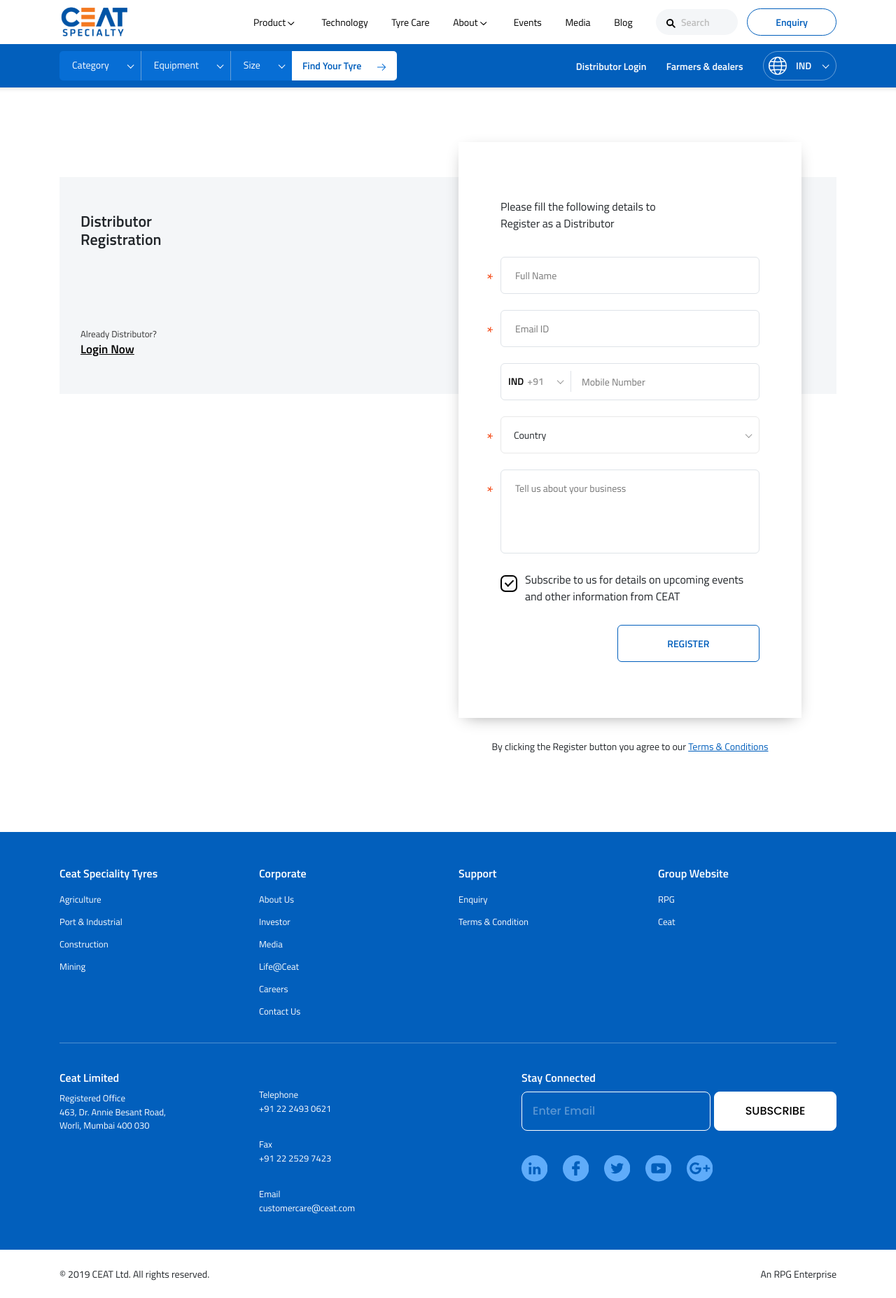
After one commit to gokulthehunter/ceat-spl, a PHP site: page /ceat-spl/pages/distributor-registration.php in a window 1280 px wide. The commit adds this page. Shown: the whole page at 70% size. Run offline with PHP 8.4, Linux system fonts and the light colour scheme.

Commit message:
forms page done

```diff
--- a/assets/css/scss/module/pages/_login-and-reg.scss
+++ b/assets/css/scss/module/pages/_login-and-reg.scss
@@ -1,10 +1,51 @@
-.users{
+.users{position: relative;
+    &:after{content: '';position: absolute;left:0;top:0;width: 100%;height: 310px;background-color: #F4F6F8;z-index: -1;}
     &_copy{padding:50px 30px;
         &_down{
             &--text{font-size:13px;margin-bottom:0;color:#333;}
             &--btn{font-size: 17px;@extend %transition;text-decoration: underline;color:#000;font-weight:600;
                 &:hover{color: $color_main;text-decoration: underline;}
+                @include media-xs-max(){font-size: 15px;}
+            }
+            @include media-xs-max(){text-align: center;}
+        }
+        @include media-xs-max(){padding:25px 15px;}
+    }
+    &_form{padding:80px 60px ;margin-right:50px;box-shadow: 0px 6px 23px -10px rgba(0,0,0,0.45);margin-top:-50px;min-height:450px;
+        &--title{font-size: 16px;padding-bottom: 20px;
+            @include media-xs-max(){text-align: center;}
+        }
+        &--spl{color:$color_main;font-size: 14px;@extend %transition;text-decoration: underline;
+            &:hover{color: $color_sub;text-decoration: underline;}
+        }
+        .c{
+            &_btn--inner{min-width: 100%;}
+            &_field{position: relative;
+                &:before{content:'*';position: absolute;left:-20px;top:29%;color: #F45120;font-size:24px;line-height:24px;}
+                &.optional{
+                    &:before{display: none;}
+                }
+                &.labelfix{
+                    &:before{top: 20px;}
+                }
+                &--input{
+                    &:active,&:focus{border-color:$color_main;}
+                }
+                &--select{
+                    &.open,&:focus{border-color: $color_main;}
+                }
+                &--textarea{min-height: 120px;resize: none;}
             }
         }
+        @include media-md-max(){padding: 70px 45px;margin-right:25px;}
+        @include media-xs-max(){margin:0 10px 0;padding:30px;}
+    }
+    &--note{margin-right:50px;
+        p{padding-top:30px;font-size: 14px;
+            a{color:$color_main;@extend %transition;text-decoration:underline;
+                &:hover{color:$color_sub;text-decoration:underline;}
+            }
+        }
+        @include media-xs-max(){margin:0 15px;}
     }
 }
--- a/assets/css/scss/module/partials/_base.scss
+++ b/assets/css/scss/module/partials/_base.scss
@@ -30,7 +30,7 @@
         &--inner{font-weight:600;margin:0;font-size:22px;}
     }
     &_field{position: relative;padding-bottom:15px;
-        &--input{padding:15px 20px;font-size:14px;width:100%;border:solid 1px #DEE3E8;outline:none;border-radius:6px;}
+        &--input,&--textarea{padding:15px 20px;font-size:14px;width:100%;border:solid 1px #DEE3E8;outline:none;border-radius:6px;}
         &--error{color:$color_sub;font-size:12px;right:6px;bottom:14px;position: absolute;margin:0;display: none}
         &.with_country{
             .c_field{
@@ -44,6 +44,23 @@
                     img{display: inline-block;width: 18px;vertical-align: middle;margin-right:8px;}
                 }
             }
+        }
+        &.type-select{width: 100%;display:flex;
+            .c_field{
+                &--select{font-size:14px;width:100%;border-radius:6px;min-height:53px;padding-top:6px;background-color:none;
+                    ul.list{width: 100%;}
+                }
+            }
+        }
+        &.checktype{display: block;
+                input {padding: 0;height: initial;width: initial;margin-bottom: 0;display: none;cursor: pointer;
+                    &:checked + label:after {content: '';display: block;position: absolute;top: 6px;left: 9px;width: 7px;height: 12px;border: solid #000;border-width: 0 2px 2px 0;transform: rotate(45deg);}
+                }
+                label {position: relative;cursor: pointer;
+                    span{padding-left:35px;margin-top:-30px;display: inline-block;vertical-align: top;}
+                    &:before {content:'';appearance: none;background-color: transparent;border: 2px solid #000;box-shadow: 0 1px 2px rgba(0, 0, 0, 0.05), inset 0px -15px 10px -12px rgba(0, 0, 0, 0.05);
+                        padding: 10px;display: inline-block;position: relative;vertical-align: middle;cursor: pointer;margin-right: 5px;border-radius: 7px;}
+                }
         }
     }
     &_btn{
--- /dev/null
+++ b/pages/distributor-registration.php
@@ -0,0 +1,108 @@
+<?php include("../includes/settings.php") ?>
+<!DOCTYPE html>
+<html>
+<head>
+    <title>Distributor Registration</title>
+    <?php include('../includes/header-imports.php') ?>
+</head>
+<body>
+    <!-- common loader[start] -->
+    <?php include('../components/shared/loader.php') ?>
+    <!-- common loader[end] -->
+    <!-- website header[start] -->
+    <?php include('../components/shared/header.php') ?>
+    <!-- website header[end] -->
+    <main>
+        <div class="py-md-5"></div>
+        <div class="container">
+            <div class="py-3"></div>
+            <div class="users">
+                <div class="row">
+                    <div class="col-lg-6 col-md-4">
+                        <div class="users_copy">
+                            <div class="c_title">
+                                <h1 class="c_title--inner text-center text-md-left">Distributor<br/>Registration</h1>
+                            </div>
+                            <div class="py-md-5 py-2 my-2"></div>
+                            <div class="users_copy_down">
+                                <p class="users_copy_down--text">Already Distributor?</p>
+                                <a class="users_copy_down--btn" href="javascript:void(0)">Login Now</a>
+                            </div>
+                        </div>
+                    </div>
+                    <div class="col-lg-6 col-md-8">
+                        <form class="users_form bg_white">
+                            <p class="users_form--title">Please fill the following details to <br class="d-none d-md-block"/>Register as a Distributor</p>
+                            <div class="c_field my-2">
+                                <input type="text" class="c_field--input" placeholder="Full Name">
+                                <p class="c_field--error">This field is Required</p>
+                            </div>
+                            <div class="c_field my-2">
+                                <input type="email" class="c_field--input" placeholder="Email ID">
+                                <p class="c_field--error">This field is Required</p>
+                            </div>
+                            <div class="c_field with_country optional">
+                                <select class="country-code-changer" id="prod-area-c-code">
+                                    <option selected value="+91" data-image="<?php echo $imagesurl ?>flags/in.svg">India <span>+91</span></option>
+                                    <option value="+22" data-image="<?php echo $imagesurl ?>flags/it.svg">Italy +22</option>
+                                    <option value="+23" data-image="<?php echo $imagesurl ?>flags/jp.svg">Japan +22</option>
+                                    <option value="+243" data-image="<?php echo $imagesurl ?>flags/sa.svg">Saudi Arabia +24</option>
+                                </select>
+                                <input type="text" id="prod-area-mob" class="c_field--input numeric-only" placeholder="Mobile Number">
+                                <p class="c_field--error">This field is required</p>
+                            </div>
+                            <div class="c_field type-select my-2">
+                                <select class="c_field--select">
+                                    <option data-display="Country">Country</option>
+                                    <option value="India">India</option>
+                                    <option value="Italy">Italy</option>
+                                    <option value="japan">Japan</option>
+                                    <option value="Saudi">Saudi Arabia</option>
+                                </select>
+                                <p class="c_field--error">This field is Required</p>
+                            </div>
+                            <div class="c_field my-2 labelfix">
+                                <textarea type="text" class="c_field--textarea" placeholder="Tell us about your business"></textarea>
+                                <p class="c_field--error">This field is Required</p>
+                            </div>
+                            <!-- <div class="c_field my-2 labelfix">
+                                <input type="checkbox" class="c_field--checkbox">
+                                <label for="html">HTML</label>
+                                <p class="c_field--error">This field is Required</p>
+                                <input  id="html">
+                            </div> -->
+                            <div class="c_field checktype optional">
+                                <!-- <div class="form-group"> -->
+                                    <input type="checkbox" id="subscribe" checked>
+                                    <label for="subscribe"><span>Subscribe to us for details on upcoming events and other information from CEAT</span></label>
+                                <!-- </div> -->
+                            </div>
+                            <div class="row justify-content-between align-items-center">
+                                <div class="col-sm-5">
+                                    <!-- <a href="javascript:void(0)" class="users_form--spl">Forgot Password?</a> -->
+                                </div>
+                                <div class="col-sm-7">
+                                    <div class="c_btn">
+                                        <a href="javascript:void(0)" class="c_btn--inner">Register</a>
+                                    </div>
+                                </div>
+                            </div>
+                        </form>
+                        <div class="users--note text-center">
+                            <p>By clicking the  Register button you agree to our <a href="javascript:void(0)">Terms & Conditions</a></p>
+                        </div>
+                    </div>
+                </div>
+            </div>
+        </div>
+        <div class="py-md-5 py-4"></div>
+    </main>
+    <!-- website footer[start] -->
+    <?php include('../components/shared/footer.php') ?>
+    <!-- website footer[end] -->
+    <!-- scripts[start] -->
+    <?php include('../includes/bottom-scripts.php') ?>
+    <!-- scripts[end] -->
+    <!-- page script -->
+</body>
+</html>
```
Also changed, not shown: pages/dealer-registration.php (added, +98 -0 lines), pages/enquiry.php (added, +93 -0 lines), pages/login-distributor.php (added, +70 -0 lines), pages/login.php (deleted, +0 -48 lines), assets/css/compiled/style.min.css, assets/images/check.svg (added), 1 other file.
